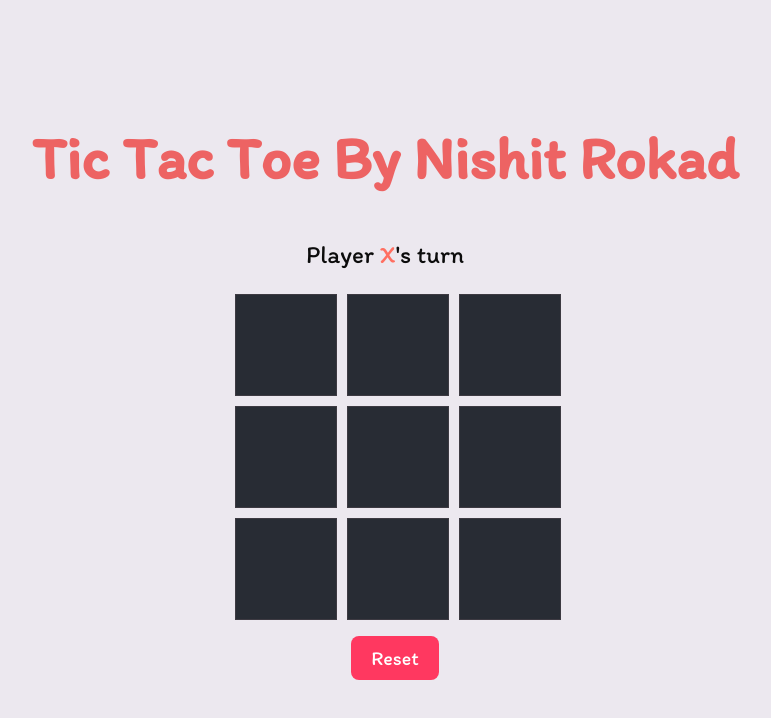
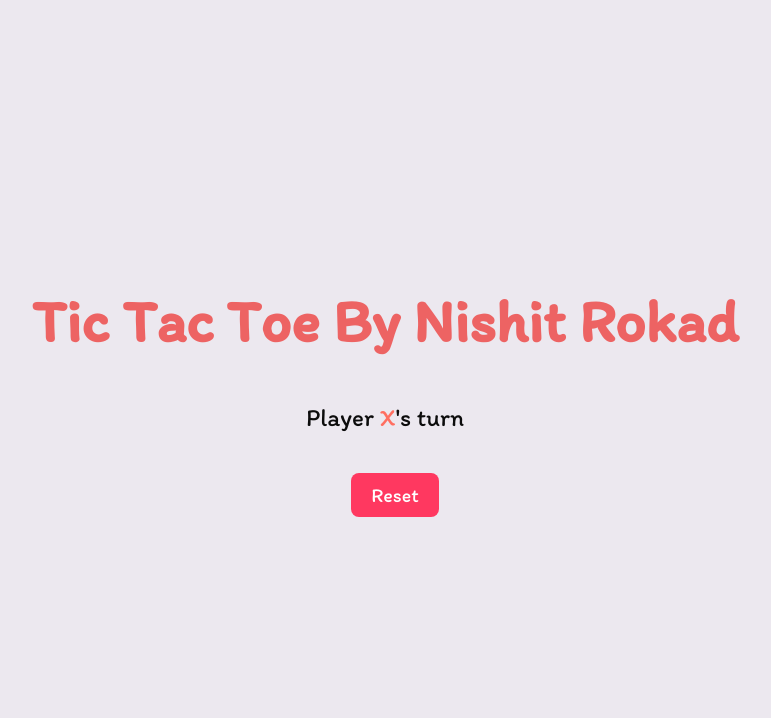
Before and after one commit to rokad03/PRODIGY_WD_03, a plain HTML site: page index.html in a window 1280 px wide. Shown: the whole page, without its empty margins (255-1026 px from the left). Drawn offline with Linux system fonts and the light colour scheme.

Commit message:
Update index.html

```diff
--- a/index.html
+++ b/index.html
@@ -18,17 +18,7 @@
         <section class="display">
             Player <span class="display-player playerX">X</span>'s turn
         </section>
-        <section class="container">
-            <div class="tile"></div>
-            <div class="tile"></div>
-            <div class="tile"></div>
-            <div class="tile"></div>
-            <div class="tile"></div>
-            <div class="tile"></div>
-            <div class="tile"></div>
-            <div class="tile"></div>
-            <div class="tile"></div>
-        </section>
+
         <section class="display announcer hide"></section>
         <section class="controls">
             <button id="reset">Reset</button>
```
